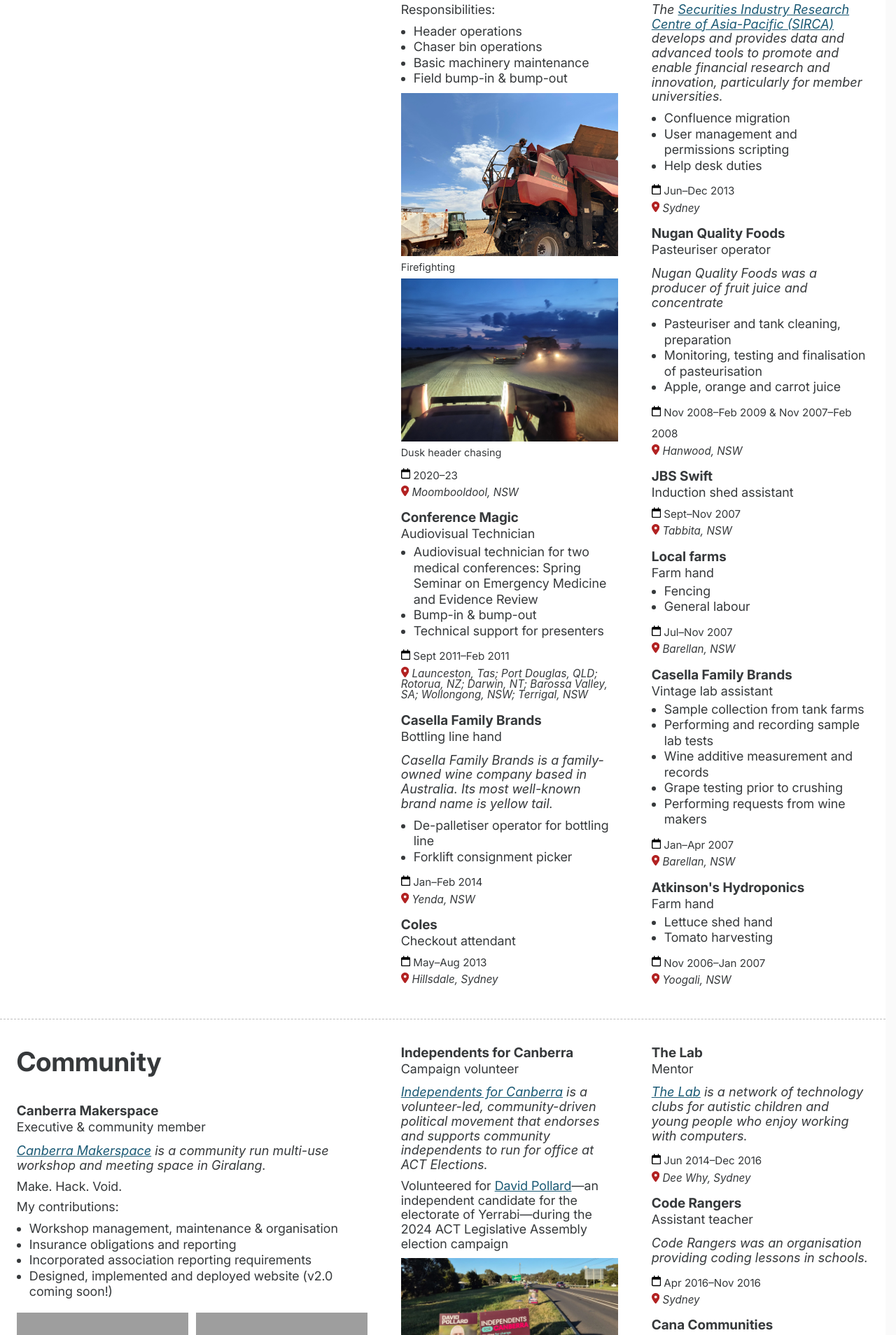
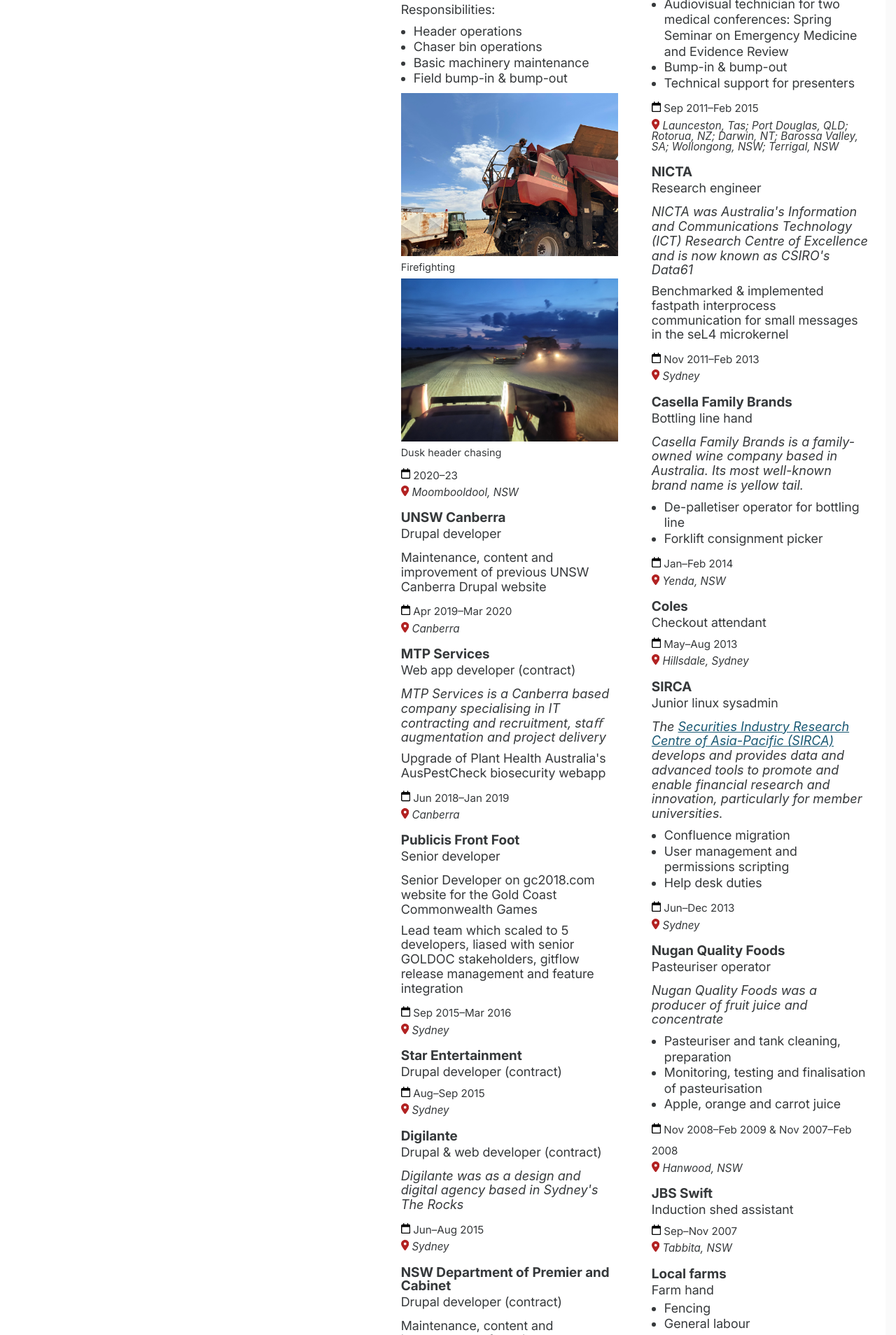
Before and after one commit to JamesWilmot/jameswilmot.me, an Astro site: page / in a window 1280 px wide. Shown: the part 892-2800 px from the top of the page at 70% size. Built offline with nearby package versions, Linux system fonts and the light colour scheme; Astro itself is replaced by a stand-in of ours; grey boxes are pictures that could not be loaded; a web font is replaced by a local one.

Commit message:
work.astro: heaps more work

```diff
--- a/src/pages/index/Work.astro
+++ b/src/pages/index/Work.astro
@@ -33,9 +33,77 @@ import CommunityItem from '@components/items/CommunityItem.astro';
          </figure>
        </CommunityItem>
       <CommunityItem
+             place="UNSW Canberra"
+             position="Drupal developer"
+             humanDates="Apr 2019–Mar 2020"
+             location="Canberra"
+             >
+          <p>
+         Maintenance, content and improvement of previous UNSW Canberra Drupal website</p>
+       </CommunityItem>
+      <CommunityItem
+             place="MTP Services"
+             position="Web app developer (contract)"
+             humanDates="Jun 2018–Jan 2019"
+             location="Canberra"
+             >
+         <p><em>
+            MTP Services is a Canberra based company specialising in IT contracting and recruitment, staﬀ augmentation and project delivery
+         </em></p>
+         <p>Upgrade of Plant Health Australia's AusPestCheck biosecurity webapp</p>
+       </CommunityItem>
+      <CommunityItem
+             place="Publicis Front Foot"
+             position="Senior developer"
+             humanDates="Sep 2015–Mar 2016"
+             location="Sydney"
+             >
+        <p>Senior Developer on gc2018.com website for the Gold Coast
+        Commonwealth Games</p>
+        <p>Lead team which scaled to 5 developers, liased with senior GOLDOC stakeholders, gitflow release management and feature integration
+        </p>
+       </CommunityItem>
+      <CommunityItem
+             place="Star Entertainment"
+             position="Drupal developer (contract)"
+             humanDates="Aug–Sep 2015"
+             location="Sydney"
+             >
+       </CommunityItem>
+      <CommunityItem
+             place="Digilante"
+             position="Drupal & web developer (contract)"
+             humanDates="Jun–Aug 2015"
+             location="Sydney"
+             >
+         <p><em>Digilante was as a design and digital agency based in Sydney's The Rocks</em></p>
+       </CommunityItem>
+      <CommunityItem
+             place="NSW Department of Premier and Cabinet"
+             position="Drupal developer (contract)"
+             humanDates="Apr–Jun 2015"
+             location="Sydney"
+             >
+         <p>
+           Maintenance, content and improvement of previous nsw.gov.au Drupal website
+         </p>
+       </CommunityItem>
+      <CommunityItem
+             place="This Little Duck"
+             position="Drupal developer"
+             humanDates="Sep 2014–Mar 2015"
+             location="Sydney"
+             >
+         <p><em>
+         This Little Duck was a software development studio based in Sydney
+         </em></p>
+         <p>Worked on (now superseded) UNSW Newsroom and the UNSW Art & Design website
+         </p>
+       </CommunityItem>
+      <CommunityItem
              place="Conference Magic"
-             position="Audiovisual Technician"
-             humanDates="Sept 2011–Feb 2011"
+             position="Audiovisual technician"
+             humanDates="Sep 2011–Feb 2015"
              location="Launceston, Tas; Port Douglas, QLD; Rotorua, NZ; Darwin, NT; Barossa Valley, SA; Wollongong, NSW; Terrigal, NSW"
              >
              <ul>
@@ -45,6 +113,22 @@ import CommunityItem from '@components/items/CommunityItem.astro';
                <li>Technical support for presenters</li>
              </ul>
       </CommunityItem>
+      <CommunityItem
+             place="NICTA"
+             position="Research engineer"
+             humanDates="Nov 2011–Feb 2013"
+             location="Sydney"
+             >
+           <p>
+           <em>NICTA was Australia's Information and Communications
+           Technology (ICT) Research Centre of Excellence and is now known as
+           CSIRO's Data61</em>
+           </p>
+           <p>
+           Benchmarked & implemented fastpath interprocess communication for
+           small messages in the seL4 microkernel</p>
+
+       </CommunityItem>
       <CommunityItem
              place="Casella Family Brands"
              position="Bottling line hand"
@@ -102,7 +186,7 @@ import CommunityItem from '@components/items/CommunityItem.astro';
       <CommunityItem
              place="JBS Swift"
              position="Induction shed assistant"
-             humanDates="Sept–Nov 2007"
+             humanDates="Sep–Nov 2007"
              location="Tabbita, NSW"
              >
        </CommunityItem>
```
